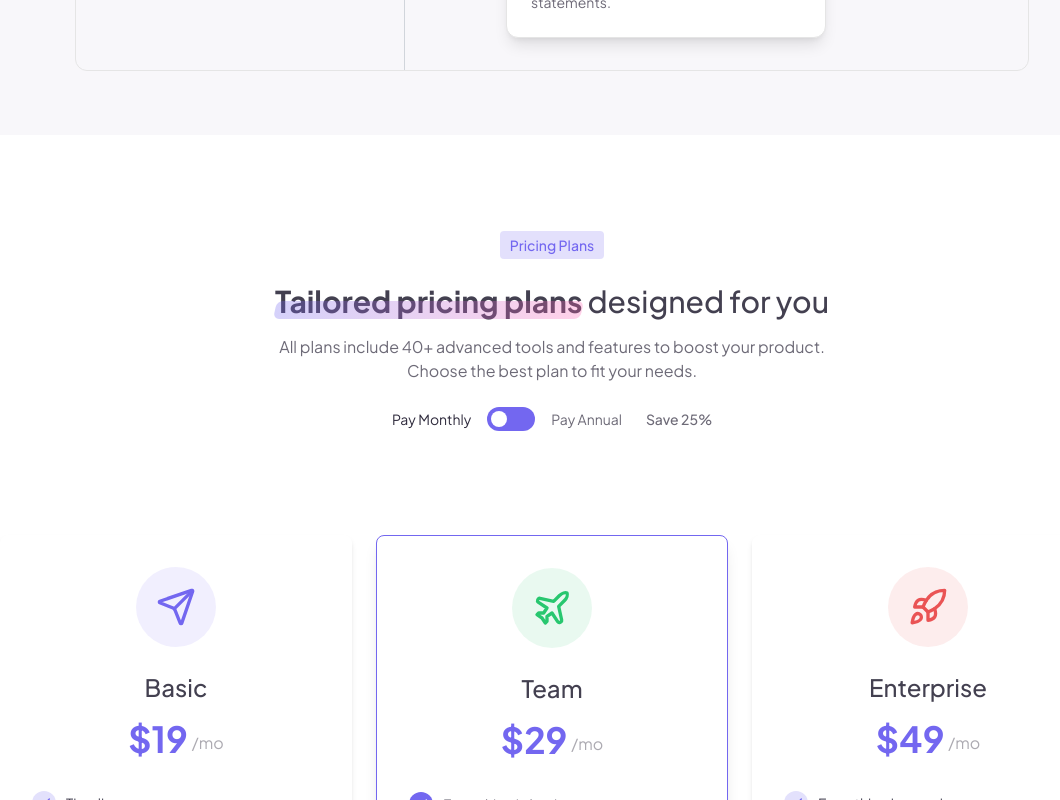
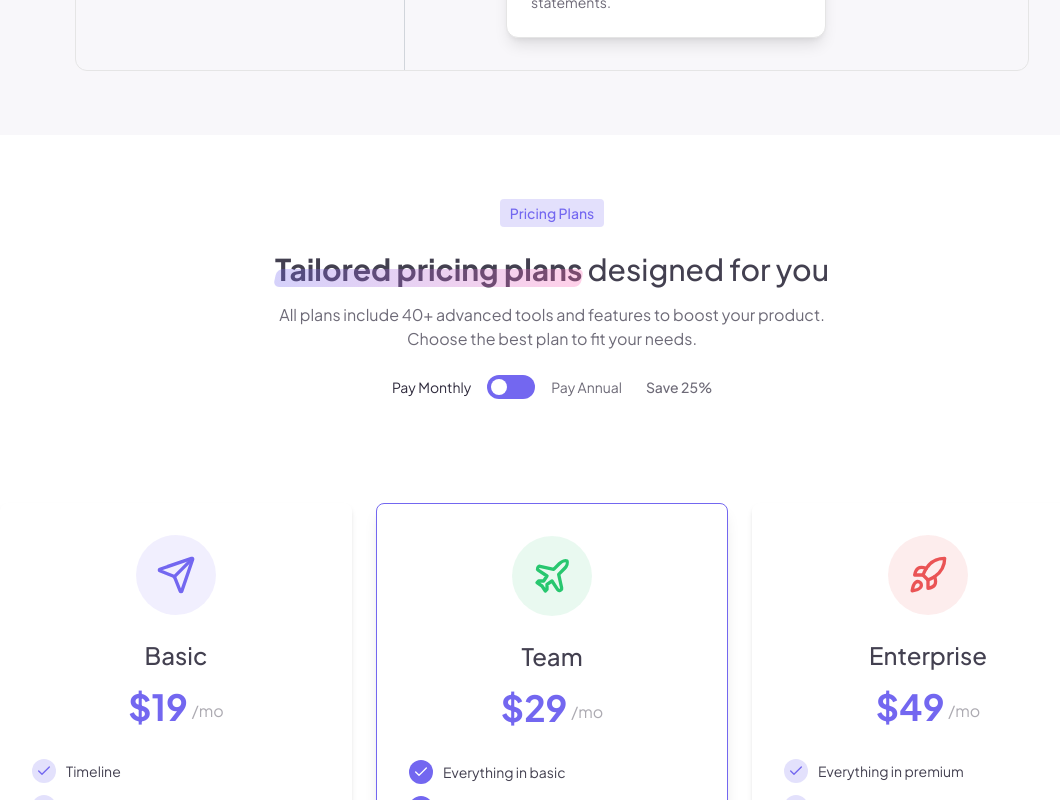
Before and after one commit to ksuryaprasadreddy/react-test, a Next.js app: page / in a window 1280 px wide. Shown: the part 4340-5140 px from the top of the page, without its empty margins (88-1148 px from the left). Built offline with nearby package versions, Linux system fonts and the light colour scheme.

Commit message:
navbar, PricingSection, page

```diff
--- a/app/page.tsx
+++ b/app/page.tsx
@@ -58,7 +58,7 @@ const FeatureCard = ({ title, description, icon: Icon, className }: Feature & {
         </motion.div>
       </div>
       <motion.div
-      animate={{color: isHovered ? "#7367f0" : "var(--foreground)",}}>
+        animate={{ color: isHovered ? "#7367f0" : "var(--foreground)", }}>
 
         <h3 className="text-xl font-semibold min-h-[3.3rem] text-center">
           {title}
@@ -367,7 +367,7 @@ export default function HomePage() {
       >
         <TeamSection />
       </motion.section> */}
-      <section className="min-h-screen">
+      <section>
         <PricingSection />
       </section>
       {/* <section>
@@ -452,7 +452,7 @@ export default function HomePage() {
           </div>
         </div>
       </section> */}
-      <section className = "bg-[#f8f7fa] dark:bg-slate-900">
+      <section className="bg-[#f8f7fa] dark:bg-slate-900">
         <PopulatArticles />
       </section>
 
--- a/components/PricingSection.tsx
+++ b/components/PricingSection.tsx
@@ -74,7 +74,7 @@ const PricingSection: React.FC = () => {
   };
 
   return (
-    <div className="px-4 py-16 md:py-24 dark:bg-slate-900 rounded-3xl">
+    <div className="px-4 py-16 dark:bg-slate-900 rounded-3xl">
       <motion.div
         className="flex flex-col items-center gap-16"
         initial="initial"
--- a/components/navbarfootertheme/Navbar.tsx
+++ b/components/navbarfootertheme/Navbar.tsx
@@ -82,7 +82,7 @@ export default function Navbar() {
           {/* Logo Section */}
           <div className="flex items-center gap-3">
             <Image src="/codonlogo.png" alt="logo" width={20} height={30} />
-            <span className="hidden xl:inline text-[20px] font-black text-[#2F2B3D]/90 dark:text-white tracking-[0.25px] [text-shadow:1px_0_0_currentColor]">
+            <span className="lg:hidden xl:inline text-[20px] font-black text-[#2F2B3D]/90 dark:text-white tracking-[0.25px] [text-shadow:1px_0_0_currentColor]">
               Codon Systems Inc
             </span>
           </div>
```
Lines whose indentation alone changed are shown as unchanged.
